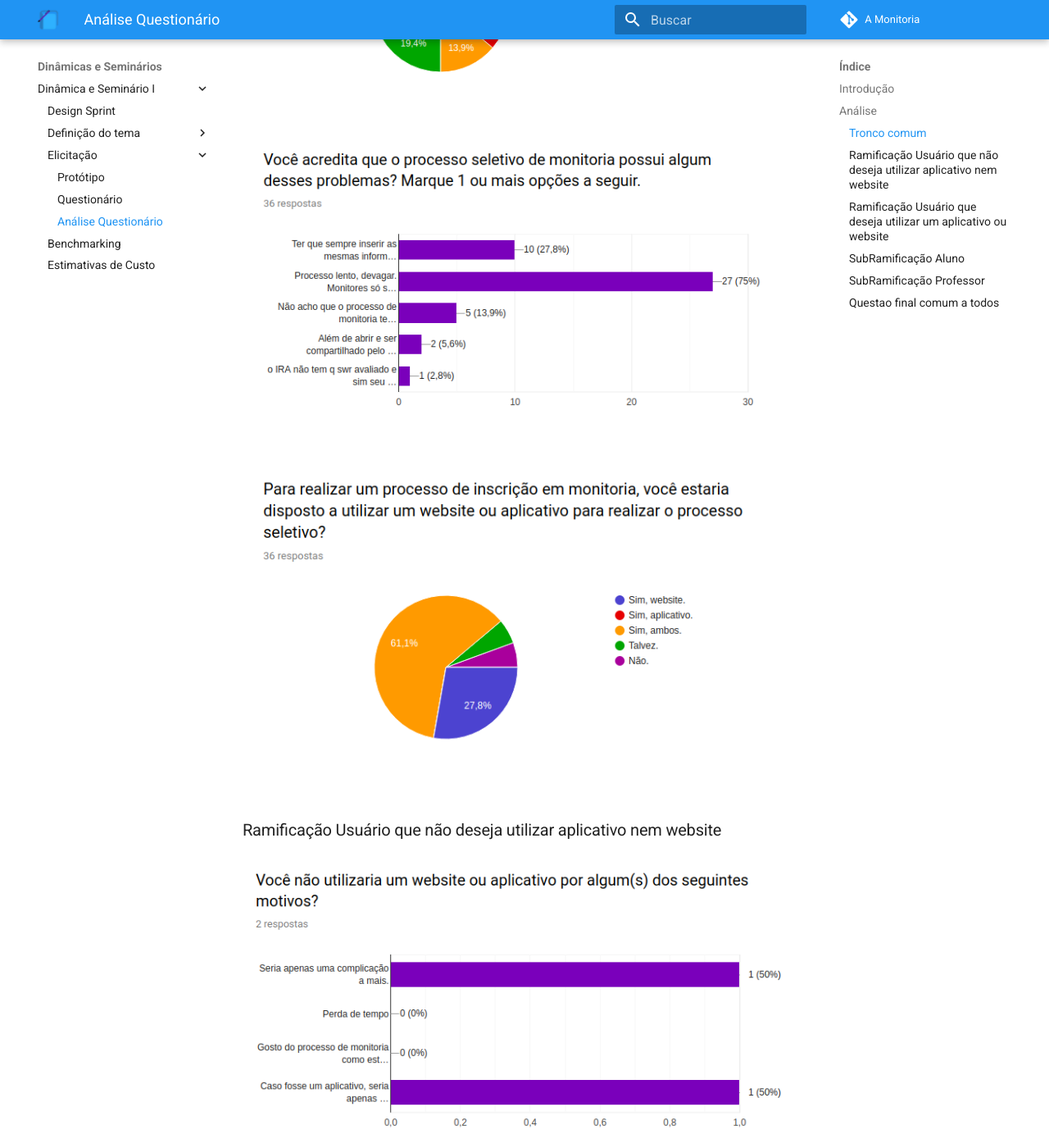
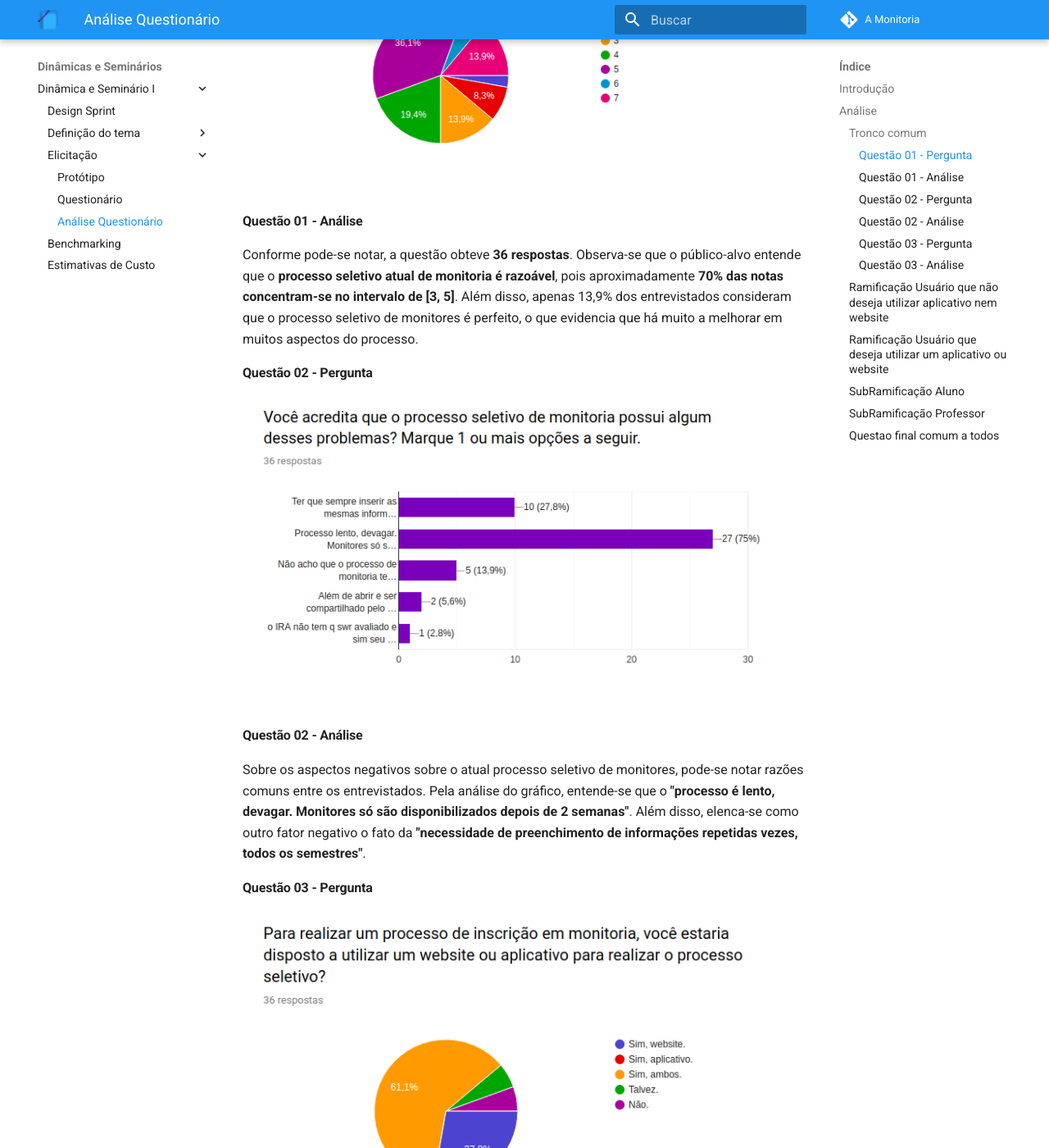
Before and after one commit to 2019-2-arquitetura-desenho/wiki, an MkDocs documentation site: the page built from docs/dinamica_seminario_I/Elicitacao/analise_questionario.md, in a window 1280 px wide and 1400 px high, scrolled down 891 px. Shown: the whole window at 82% size. Built offline with MkDocs 1.6.1 and Material for MkDocs 9.7.7, drawn with Linux system fonts in a browser that asks for light colours; comment, search, counter and statistics services are not loaded; old or Windows-style settings are respelled for this version of MkDocs; some of the changed text lies outside the part shown.

Commit message:
Add questionnaire analysis to initial questions.

```diff
--- a/docs/dinamica_seminario_I/Elicitacao/analise_questionario.md
+++ b/docs/dinamica_seminario_I/Elicitacao/analise_questionario.md
@@ -4,6 +4,7 @@
 |:----:|:------:|:---------:|:--------:|
 | 28/08/19 | 0.1 | Criação da análise do questionário| [Ivan Dobbin](https://github.com/darmsDD) |
 | 28/08/19 | 0.2 | Adição dos gráficos para a análise do questionário| [Ivan Dobbin](https://github.com/darmsDD) |
+| 28/08/19 | 0.3 | Adição da análise do tronco comum do questionário | [Welison Regis](https://github.com/WelisonR) |
 
 
 ## Introdução
@@ -13,12 +14,28 @@ Esta análise foi feita com o intuito de entender quais foram as opniões de nos
 
 ### Tronco comum
 
+#### Questão 01 - Pergunta
 ![TroncoComum1](../assets/img/questionario/troncoComum1.png)
+
+#### Questão 01 - Análise
+
+Conforme pode-se notar, a questão obteve **36 respostas**. Observa-se que o público-alvo entende que o **processo seletivo atual de monitoria é razoável**, pois aproximadamente **70% das notas concentram-se no intervalo de [3, 5]**. Além disso, apenas 13,9% dos entrevistados consideram que o processo seletivo de monitores é perfeito, o que evidencia que há muito a melhorar em muitos aspectos do processo.
+
+#### Questão 02 - Pergunta
 
 ![TroncoComum2](../assets/img/questionario/troncoComum2.png)
 
+#### Questão 02 - Análise
+
+Sobre os aspectos negativos sobre o atual processo seletivo de monitores, pode-se notar razões comuns entre os entrevistados. Pela análise do gráfico, entende-se que o **"processo é lento, devagar. Monitores só são disponibilizados depois de 2 semanas"**. Além disso, elenca-se como outro fator negativo o fato da **"necessidade de preenchimento de informações repetidas vezes, todos os semestres"**.
+
+#### Questão 03 - Pergunta
+
 ![TroncoComum3](../assets/img/questionario/troncoComum3.png)
 
+#### Questão 03 - Análise
+
+De acordo com o gráfico, há uma preferência maior pela disponibilidade da aplicação de processo seletivo em monitoria em ambas as plataformas, isto é, **mobile e desktop**. Porém, é possível notar também que, ao confrontar a preferência entre as plataformas, a **aplicação desenvolvida em ambiente web possui maior preferência**.
 
 ### Ramificação Usuário que não deseja utilizar aplicativo nem website
 
```
